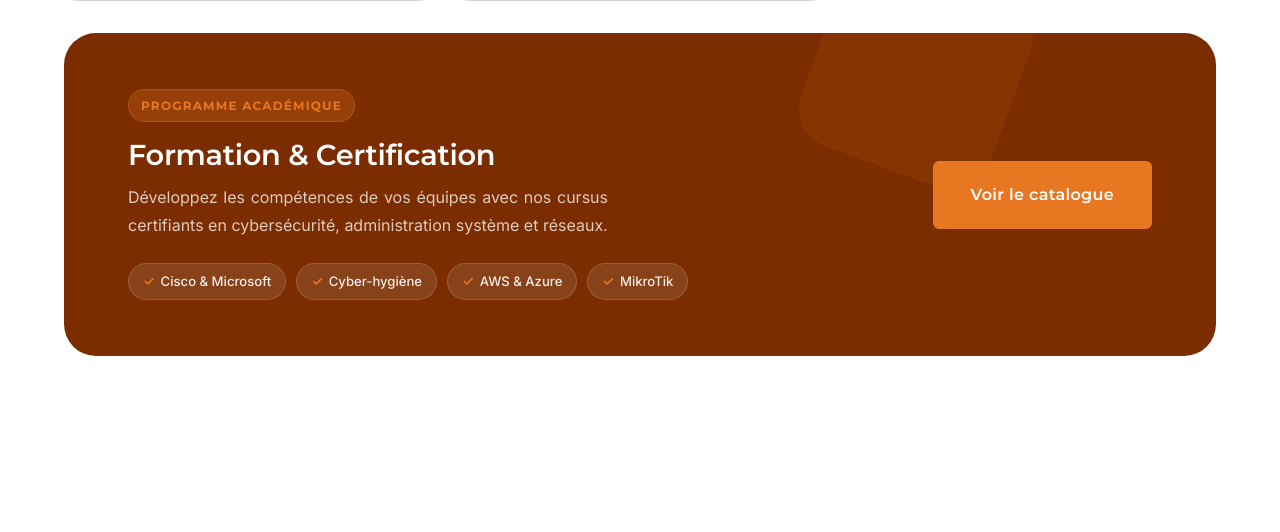
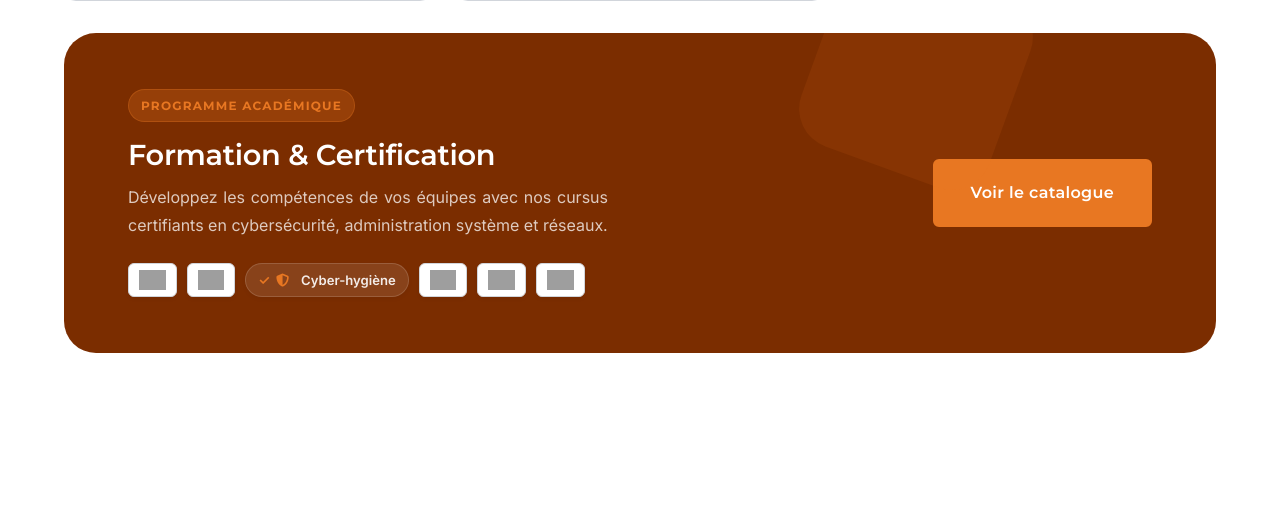
Before and after one commit to devdeveloppment/NovaSysTech, a Django app: page /services/ in a window 1280 px wide. Shown: the part 1751-2283 px from the top of the page. Run offline with Django 5.2, Linux system fonts and the light colour scheme; data comes from the database, SQL or seed files in the repository; grey boxes are pictures that could not be loaded.

Commit message:
feat: Logos partenaires services, PDF valide et amélioration Portfolio

```diff
--- a/novasystech/templates/services/hub.html
+++ b/novasystech/templates/services/hub.html
@@ -84,11 +84,13 @@
         <div class="formation-tag">Programme Académique</div>
         <h3>Formation & Certification</h3>
         <p>Développez les compétences de vos équipes avec nos cursus certifiants en cybersécurité, administration système et réseaux.</p>
-        <div class="formation-badges">
-          <span class="formation-badge">Cisco & Microsoft</span>
-          <span class="formation-badge">Cyber-hygiène</span>
-          <span class="formation-badge">AWS & Azure</span>
-          <span class="formation-badge">MikroTik</span>
+        <div class="formation-badges" style="display:flex; gap:10px; flex-wrap:wrap; margin-top:15px; align-items:center;">
+          <img src="https://upload.wikimedia.org/wikipedia/commons/0/08/Cisco_logo_blue_2016.svg" alt="Cisco" style="height:34px; object-fit:contain; background:var(--white); padding:6px 10px; border-radius:6px; border:1px solid var(--gray-mid); box-shadow:0 2px 4px rgba(0,0,0,0.05);">
+          <img src="https://upload.wikimedia.org/wikipedia/commons/9/96/Microsoft_logo_%282012%29.svg" alt="Microsoft" style="height:34px; object-fit:contain; background:var(--white); padding:6px 10px; border-radius:6px; border:1px solid var(--gray-mid); box-shadow:0 2px 4px rgba(0,0,0,0.05);">
+          <span class="formation-badge" style="display:inline-flex; align-items:center; height:34px; padding:0 12px; font-weight:600; box-shadow:0 2px 4px rgba(0,0,0,0.05); margin:0;"><i class="fas fa-shield-alt" style="margin-right:6px; color:var(--orange);"></i>Cyber-hygiène</span>
+          <img src="https://upload.wikimedia.org/wikipedia/commons/9/93/Amazon_Web_Services_Logo.svg" alt="AWS" style="height:34px; object-fit:contain; background:var(--white); padding:6px 10px; border-radius:6px; border:1px solid var(--gray-mid); box-shadow:0 2px 4px rgba(0,0,0,0.05);">
+          <img src="https://upload.wikimedia.org/wikipedia/commons/f/fa/Microsoft_Azure.svg" alt="Azure" style="height:34px; object-fit:contain; background:var(--white); padding:6px 10px; border-radius:6px; border:1px solid var(--gray-mid); box-shadow:0 2px 4px rgba(0,0,0,0.05);">
+          <img src="https://upload.wikimedia.org/wikipedia/commons/4/4e/Hikvision_logo.svg" alt="Hikvision" style="height:34px; object-fit:contain; background:var(--white); padding:6px 10px; border-radius:6px; border:1px solid var(--gray-mid); box-shadow:0 2px 4px rgba(0,0,0,0.05);">
         </div>
       </div>
       <div>
```
Also changed, not shown: novasystech/templates/portfolio/list.html (+33 -19 lines), 1 other file.
